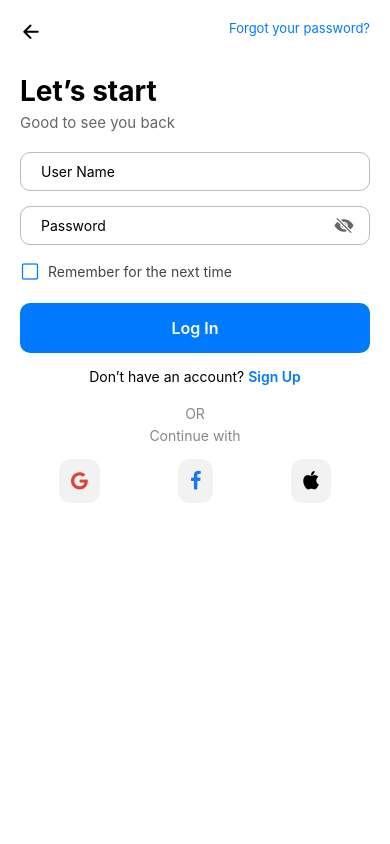
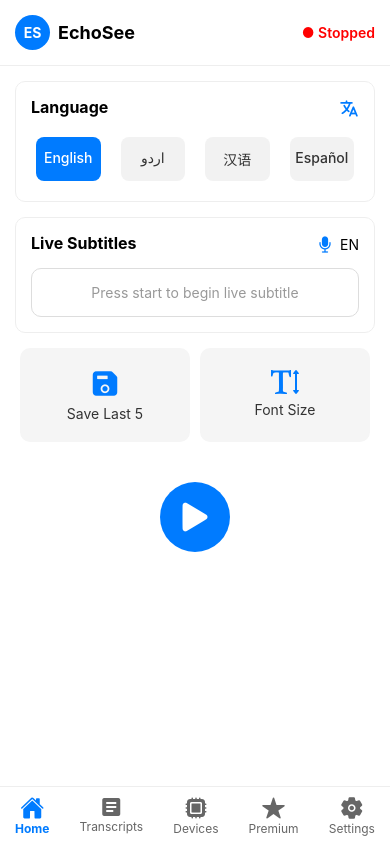
Before and after one commit to Fatima-malik7/EchoSeeApp-CodeCelix, a React Native app: screen / in a window 390 px wide. Built offline with nearby package versions, Linux system fonts and the light colour scheme.

Commit message:
Changes in UIs

```diff
--- a/App.tsx
+++ b/App.tsx
@@ -8,8 +8,8 @@
 import { SafeAreaProvider } from "react-native-safe-area-context";
 // import SplashScreen from "./src/screens/SplashScreen";
 // import Signup from "./src/screens/Signup";
-import LoginScreen from './src/screens/LoginScreen';
-
+//import LoginScreen from './src/screens/LoginScreen';
+ import HomeScreen from './src/screens/HomeScreen';
 const App: React.FC = () => {
   const isDarkMode = useColorScheme() === "dark";
 
@@ -18,8 +18,9 @@
       <StatusBar barStyle={isDarkMode ? "light-content" : "dark-content"} />
       <View style={styles.container}>
         {/* <SplashScreen /> */}
-        <LoginScreen />
+        {/* <LoginScreen /> */}
         {/* <Signup /> */}
+        <HomeScreen />
       </View>
     </SafeAreaProvider>
   );
--- a/src/screens/HomeScreen.tsx
+++ b/src/screens/HomeScreen.tsx
@@ -0,0 +1,217 @@
+// src/screens/HomeScreen.tsx
+import React, { useState } from "react";
+import {
+  View,
+  Text,
+  TouchableOpacity,
+  StyleSheet,
+  ScrollView,
+} from "react-native";
+import Ionicons from "react-native-vector-icons/Ionicons";
+import MaterialIcons from "react-native-vector-icons/MaterialIcons";
+import FontAwesome from "react-native-vector-icons/FontAwesome";
+
+const HomeScreen: React.FC = () => {
+  const [selectedLanguage, setSelectedLanguage] = useState("English");
+
+  return (
+    <View style={styles.container}>
+      {/* Header */}
+      <View style={styles.header}>
+        <View style={styles.headerLeft}>
+          <View style={styles.avatar}>
+            <Text style={styles.avatarText}>ES</Text>
+          </View>
+          <Text style={styles.appName}>EchoSee</Text>
+        </View>
+        <Text style={styles.status}>● Stopped</Text>
+      </View>
+
+      <ScrollView contentContainerStyle={{ padding: 15 }}>
+        {/* Language Section */}
+        <View style={styles.card}>
+          <View style={styles.cardHeader}>
+            <Text style={styles.cardTitle}>Language</Text>
+            <Ionicons name="language" size={20} color="#007BFF" />
+          </View>
+          <View style={styles.languageContainer}>
+            {["English", "اردو", "汉语", "Español"].map((lang) => (
+              <TouchableOpacity
+                key={lang}
+                style={[
+                  styles.languageBtn,
+                  selectedLanguage === lang && styles.languageSelected,
+                ]}
+                onPress={() => setSelectedLanguage(lang)}
+              >
+                <Text
+                  style={[
+                    styles.languageText,
+                    selectedLanguage === lang && styles.languageSelectedText,
+                  ]}
+                >
+                  {lang}
+                </Text>
+              </TouchableOpacity>
+            ))}
+          </View>
+        </View>
+
+        {/* Live Subtitles */}
+        <View style={styles.card}>
+          <View style={styles.cardHeader}>
+            <Text style={styles.cardTitle}>Live Subtitles</Text>
+            <View style={{ flexDirection: "row", alignItems: "center" }}>
+              <Ionicons name="mic" size={20} color="#007BFF" />
+              <Text style={{ marginLeft: 5 }}>EN</Text>
+            </View>
+          </View>
+          <TouchableOpacity style={styles.subtitleBox}>
+            <Text style={{ color: "#999" }}>
+              Press start to begin live subtitle
+            </Text>
+          </TouchableOpacity>
+        </View>
+
+        {/* Save & Font Size */}
+        <View style={styles.optionsRow}>
+          <TouchableOpacity style={styles.optionCard}>
+            <Ionicons name="save" size={28} color="#007BFF" />
+            <Text style={styles.optionText}>Save Last 5</Text>
+          </TouchableOpacity>
+          <TouchableOpacity style={styles.optionCard}>
+            <FontAwesome name="text-height" size={28} color="#007BFF" />
+            <Text style={styles.optionText}>Font Size</Text>
+          </TouchableOpacity>
+        </View>
+
+        {/* Play Button */}
+        <TouchableOpacity style={styles.playBtn}>
+          <Ionicons name="play" size={40} color="#fff" />
+        </TouchableOpacity>
+      </ScrollView>
+
+      {/* Bottom Navigation */}
+      <View style={styles.bottomNav}>
+        <TouchableOpacity style={styles.navItem}>
+          <Ionicons name="home" size={24} color="#007BFF" />
+          <Text style={styles.navTextActive}>Home</Text>
+        </TouchableOpacity>
+        <TouchableOpacity style={styles.navItem}>
+          <MaterialIcons name="article" size={24} color="#666" />
+          <Text style={styles.navText}>Transcripts</Text>
+        </TouchableOpacity>
+        <TouchableOpacity style={styles.navItem}>
+          <Ionicons name="hardware-chip" size={24} color="#666" />
+          <Text style={styles.navText}>Devices</Text>
+        </TouchableOpacity>
+        <TouchableOpacity style={styles.navItem}>
+          <Ionicons name="star" size={24} color="#666" />
+          <Text style={styles.navText}>Premium</Text>
+        </TouchableOpacity>
+        <TouchableOpacity style={styles.navItem}>
+          <Ionicons name="settings" size={24} color="#666" />
+          <Text style={styles.navText}>Settings</Text>
+        </TouchableOpacity>
+      </View>
+    </View>
+  );
+};
+
+export default HomeScreen;
+
+const styles = StyleSheet.create({
+  container: { flex: 1, backgroundColor: "#fff" },
+  header: {
+    flexDirection: "row",
+    justifyContent: "space-between",
+    padding: 15,
+    alignItems: "center",
+    borderBottomWidth: 1,
+    borderColor: "#eee",
+  },
+  headerLeft: { flexDirection: "row", alignItems: "center" },
+  avatar: {
+    backgroundColor: "#007BFF",
+    width: 35,
+    height: 35,
+    borderRadius: 18,
+    justifyContent: "center",
+    alignItems: "center",
+    marginRight: 8,
+  },
+  avatarText: { color: "#fff", fontWeight: "bold" },
+  appName: { fontSize: 18, fontWeight: "bold" },
+  status: { color: "red", fontWeight: "600" },
+  card: {
+    backgroundColor: "#fff",
+    borderRadius: 10,
+    padding: 15,
+    marginBottom: 15,
+    borderWidth: 1,
+    borderColor: "#eee",
+  },
+  cardHeader: {
+    flexDirection: "row",
+    justifyContent: "space-between",
+    marginBottom: 12,
+  },
+  cardTitle: { fontSize: 16, fontWeight: "bold" },
+  languageContainer: {
+    flexDirection: "row",
+    flexWrap: "wrap",
+    gap: 10,
+  },
+  languageBtn: {
+    flex: 1,
+    backgroundColor: "#f2f2f2",
+    padding: 12,
+    margin: 5,
+    borderRadius: 8,
+    alignItems: "center",
+  },
+  languageSelected: { backgroundColor: "#007BFF" },
+  languageText: { color: "#333", fontWeight: "500" },
+  languageSelectedText: { color: "#fff" },
+  subtitleBox: {
+    borderWidth: 1,
+    borderColor: "#ddd",
+    borderRadius: 10,
+    padding: 15,
+    alignItems: "center",
+  },
+  optionsRow: {
+    flexDirection: "row",
+    justifyContent: "space-between",
+    marginBottom: 20,
+  },
+  optionCard: {
+    flex: 1,
+    backgroundColor: "#f5f5f5",
+    marginHorizontal: 5,
+    borderRadius: 10,
+    alignItems: "center",
+    padding: 20,
+  },
+  optionText: { marginTop: 5, fontSize: 14, color: "#333" },
+  playBtn: {
+    backgroundColor: "#007BFF",
+    width: 70,
+    height: 70,
+    borderRadius: 35,
+    justifyContent: "center",
+    alignItems: "center",
+    alignSelf: "center",
+    marginVertical: 20,
+  },
+  bottomNav: {
+    flexDirection: "row",
+    justifyContent: "space-around",
+    paddingVertical: 8,
+    borderTopWidth: 1,
+    borderColor: "#eee",
+  },
+  navItem: { alignItems: "center" },
+  navText: { fontSize: 12, color: "#666" },
+  navTextActive: { fontSize: 12, color: "#007BFF", fontWeight: "bold" },
+});
```
